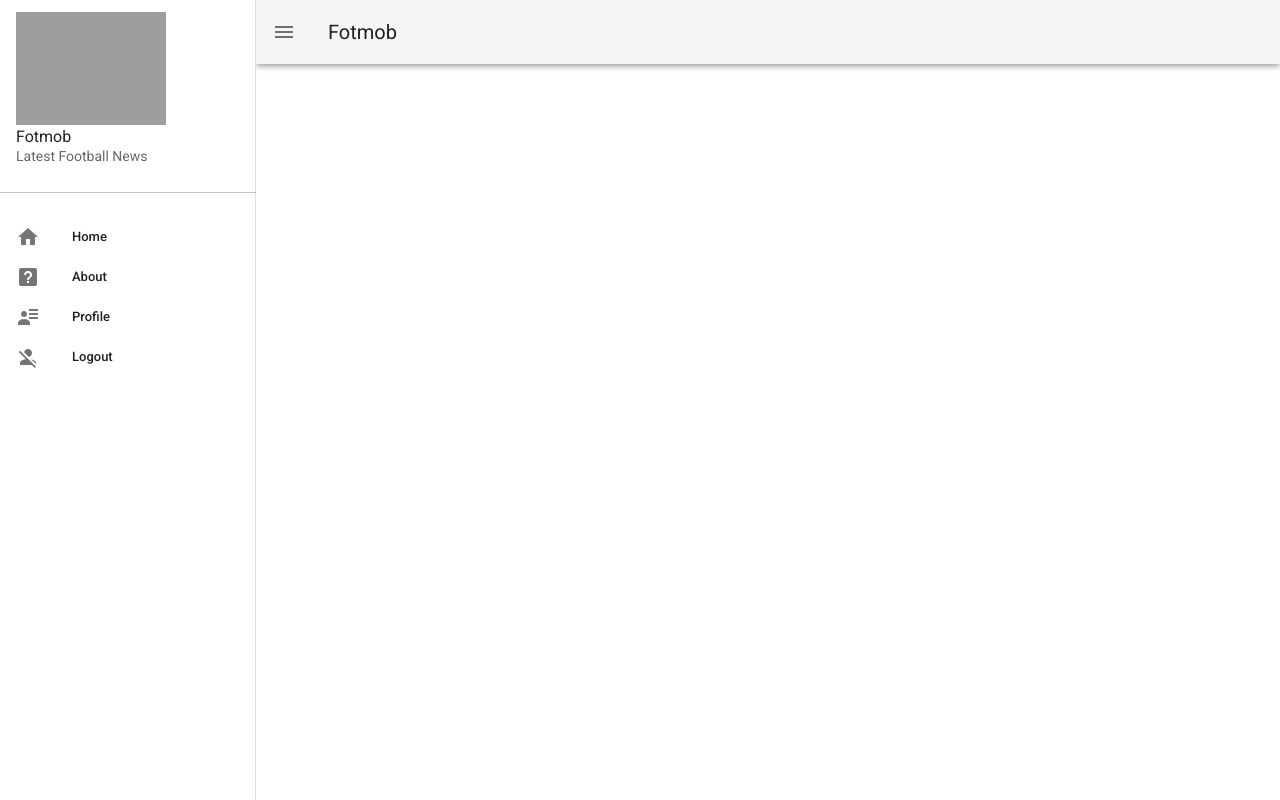
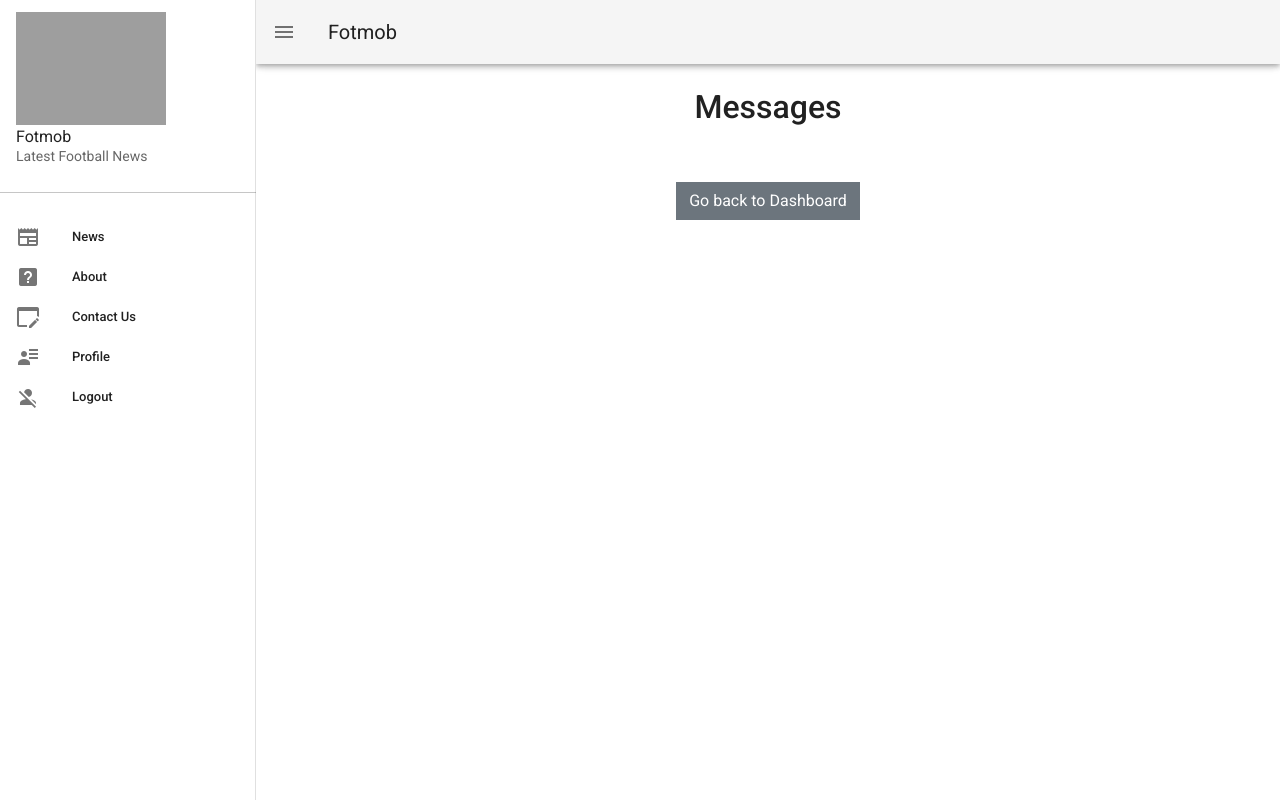
Before and after one commit to diellgashi01/footballnewswebsite, a Vue app in the folder footballnewswebsite/: page /messages in a window 1280 px wide. Built offline with nearby package versions, Linux system fonts and the light colour scheme; no server answers; sample sign-in values are in the browser's storage; grey boxes are pictures that could not be loaded.

Commit message:
changed home to news, changed some things in about us, split dashboard into show users and show messages and also added a contact us page to prepare for contact form feature

```diff
--- a/footballnewswebsite/src/components/Navbar.vue
+++ b/footballnewswebsite/src/components/Navbar.vue
@@ -23,10 +23,10 @@
       <router-link to="/" style="text-decoration: none; color: inherit;">
         <v-list-item>
           <v-list-item-icon>
-            <v-icon>mdi-home</v-icon>
+            <v-icon>mdi-newspaper</v-icon>
           </v-list-item-icon>
           <v-list-item-content>
-            <v-list-item-title router-link="/">Home</v-list-item-title>
+            <v-list-item-title router-link="/">News</v-list-item-title>
           </v-list-item-content>
         </v-list-item>
       </router-link>
@@ -38,6 +38,17 @@
           </v-list-item-icon>
           <v-list-item-content>
             <v-list-item-title>About</v-list-item-title>
+          </v-list-item-content>
+        </v-list-item>
+      </router-link>
+
+      <router-link v-if="isLoggedIn" to="/contact-us" style="text-decoration: none; color: inherit;">
+        <v-list-item>
+          <v-list-item-icon>
+            <v-icon>mdi-application-edit-outline</v-icon>
+          </v-list-item-icon>
+          <v-list-item-content>
+            <v-list-item-title>Contact Us</v-list-item-title>
           </v-list-item-content>
         </v-list-item>
       </router-link>
--- a/footballnewswebsite/src/router/index.js
+++ b/footballnewswebsite/src/router/index.js
@@ -10,6 +10,9 @@
 import Profile from '../views/Profile.vue'
 import Dashboard from '../views/Dashboard.vue'
 import store from '.././store'
+import Users from '../views/Users.vue'
+import Messages from '../views/Messages.vue'
+import ContactUs from '../views/ContactUs.vue'
 
 
 
@@ -38,6 +41,14 @@
     path: "/edit-post/:id",
     name: "edit-post",
     component: EditPost,
+    meta:{
+      requiresAuth: true
+    }
+  },
+  {
+    path: "/contact-us",
+    name: "contact-us",
+    component: ContactUs,
     meta:{
       requiresAuth: true
     }
@@ -80,6 +91,22 @@
     }
   },
   {
+    path: "/users",
+    name: "users",
+    component: Users,
+    meta:{
+      requiresAuth: true
+    }
+  },
+  {
+    path: "/messages",
+    name: "messages",
+    component: Messages,
+    meta:{
+      requiresAuth: true
+    }
+  },
+  {
     path: "/about",
     name: "About",
     // route level code-splitting
--- a/footballnewswebsite/src/views/AboutView.vue
+++ b/footballnewswebsite/src/views/AboutView.vue
@@ -5,8 +5,6 @@
     <p>Fotmob is a Football-oriented news site focused on bringing the latest football news in one page!</p>
     <p>We strive to bring the latest news in all the major football leagues and competitions.</p>
     <br>
-    <h2>Contact us Below!</h2>
-    <p><b>Phone Number: </b>+38345145489</p>
-    <p><b>Email: </b>contact@fotmob.com</p>
+    <p><b>How to contact us:</b> In order to contact you must register to our website, and then you can message us via our contact form!</p>
   </center>
 </template>
--- /dev/null
+++ b/footballnewswebsite/src/views/ContactUs.vue
@@ -0,0 +1,3 @@
+<template>
+    <h1>Contact Form</h1>
+</template>
--- a/footballnewswebsite/src/views/Dashboard.vue
+++ b/footballnewswebsite/src/views/Dashboard.vue
@@ -1,30 +1,11 @@
 <template>
 <center>
     <br>
-    <h2>Admin Dashboard - Registered Users</h2>
-    <br>
-    <table class="table table-bordered">
-        <thead>
-            <tr>
-                <th scope="col">Name</th>
-                <th scope="col">Username</th>
-                <th scope="col">Email</th>
-                <th scope="col">Role</th>
-                <th scope="col">Actions</th>
-            </tr>
-        </thead>
-        <tbody v-for="user in users" v-bind:key="user._id">
-            <tr>
-                <td>{{ user.name }}</td>
-                <td>{{ user.username }}</td>
-                <td>{{ user.email }}</td>
-                <td>{{ user.role }}</td>
-                <td>
-                    <button type="button" class="btn btn-danger text-white" >Delete</button>
-                </td>
-            </tr>
-        </tbody>
-    </table>
+    <h2>Welcome to Admin Dashboard</h2>
+    <p>Below you can check out the registered users and the messages that have been sent via Contact Form!</p>
+    <a href="/users" type="button" class="btn btn-primary text-white">Show Registered Users</a> &nbsp;
+    <a href="/messages" type="button" class="btn btn-success text-white"> &nbsp; Show Messages &nbsp; </a>
+
 </center>
 </template>
 
--- /dev/null
+++ b/footballnewswebsite/src/views/Messages.vue
@@ -0,0 +1,9 @@
+<template>
+    <center>
+    <br>
+    <h2>Messages</h2>
+    <br>
+    <br>
+    <a href="/dashboard" type="button" class="btn btn-secondary text-white">Go back to Dashboard</a>
+</center>
+</template>
--- /dev/null
+++ b/footballnewswebsite/src/views/Users.vue
@@ -0,0 +1,53 @@
+<template>
+<center>
+    <br>
+    <h2>Registered Users</h2>
+    <br>
+    <table class="table table-bordered">
+        <thead>
+            <tr>
+                <th scope="col">Name</th>
+                <th scope="col">Username</th>
+                <th scope="col">Email</th>
+                <th scope="col">Role</th>
+            </tr>
+        </thead>
+        <tbody v-for="user in users" v-bind:key="user._id">
+            <tr>
+                <td>{{ user.name }}</td>
+                <td>{{ user.username }}</td>
+                <td>{{ user.email }}</td>
+                <td>{{ user.role }}</td>
+            </tr>
+        </tbody>
+    </table>
+    <br>
+    <a href="/dashboard" type="button" class="btn btn-secondary text-white">Go back to Dashboard</a>
+</center>
+</template>
+
+<script>
+import API from '../api';
+import axios from 'axios';
+import { mapActions, mapGetters } from 'vuex';
+
+export default{
+    data(){
+        return{
+            users: [],
+        };
+    },
+    async created(){
+        this.users = await API.getAllUser();
+    },
+    methods:{
+    }
+};
+</script>
+
+<style>
+.table{
+    height:60%;
+    width:60%;
+}
+</style>
```
